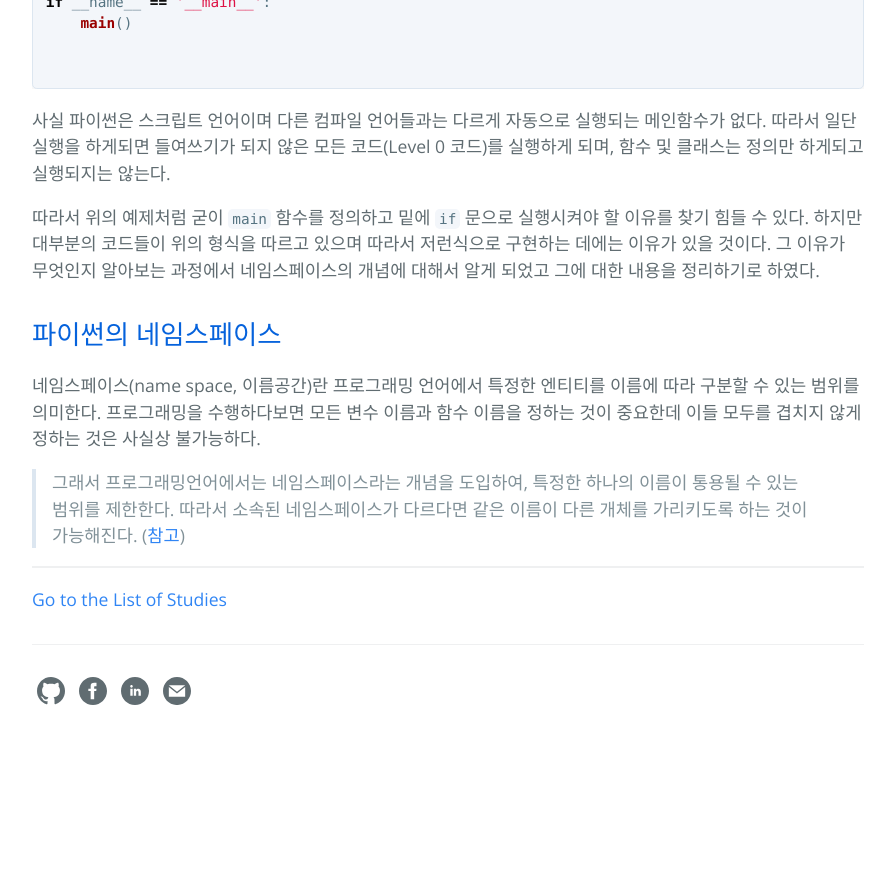
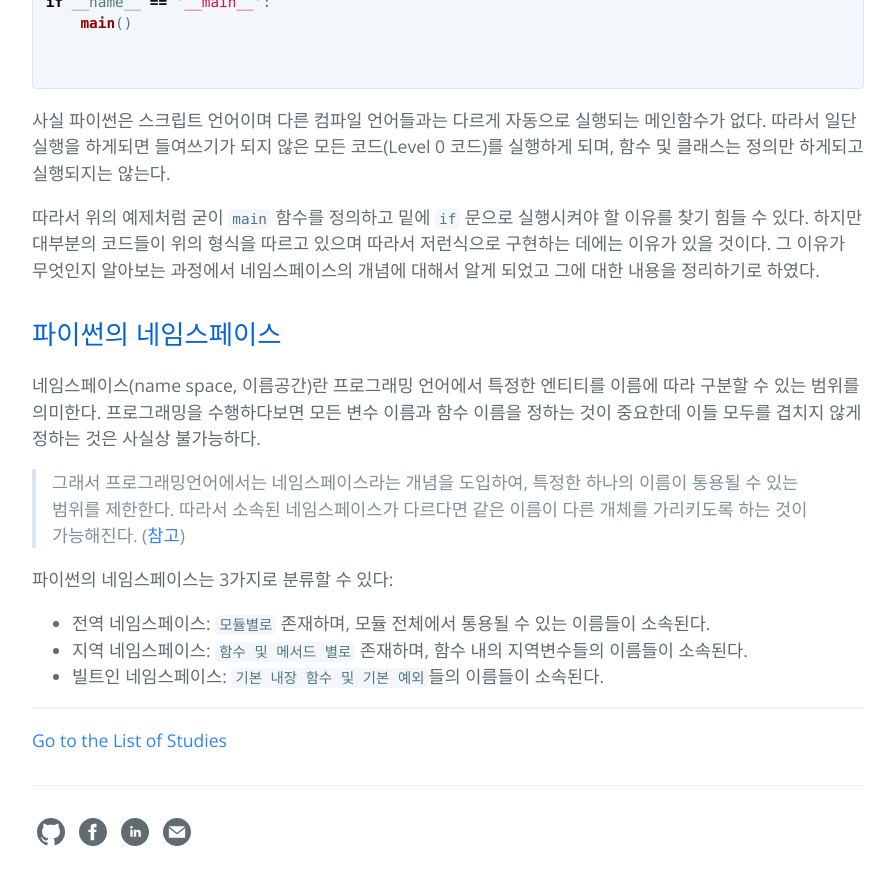
Before and after one commit to hcnoh/hcnoh.github.io, a Jekyll site: the page built from _posts/2019-01-30-python-namespace.md, in a window 1280 px wide and 900 px high, scrolled down 770 px. Shown: the top 885 px of the window, without its empty margins (192-1087 px from the left). Built offline with Jekyll 4.4.1, drawn with Linux system fonts in a browser that asks for light colours; comment, search, counter and statistics services are not loaded; before the commit the page ends 1529 px from its top, so only the background shows below that.

Commit message:
Update 2019-01-30-python-namespace.md

```diff
--- a/_posts/2019-01-30-python-namespace.md
+++ b/_posts/2019-01-30-python-namespace.md
@@ -38,3 +38,8 @@ if __name__ == '__main__':
 네임스페이스(name space, 이름공간)란 프로그래밍 언어에서 특정한 엔티티를 이름에 따라 구분할 수 있는 범위를 의미한다. 프로그래밍을 수행하다보면 모든 변수 이름과 함수 이름을 정하는 것이 중요한데 이들 모두를 겹치지 않게 정하는 것은 사실상 불가능하다.
 
 > 그래서 프로그래밍언어에서는 네임스페이스라는 개념을 도입하여, 특정한 하나의 이름이 통용될 수 있는 범위를 제한한다. 따라서 소속된 네임스페이스가 다르다면 같은 이름이 다른 개체를 가리키도록 하는 것이 가능해진다. ([참고](https://soooprmx.com/archives/5854))
+
+파이썬의 네임스페이스는 3가지로 분류할 수 있다:
+- 전역 네임스페이스: `모듈별로` 존재하며, 모듈 전체에서 통용될 수 있는 이름들이 소속된다.
+- 지역 네임스페이스: `함수 및 메서드 별로` 존재하며, 함수 내의 지역변수들의 이름들이 소속된다.
+- 빌트인 네임스페이스: `기본 내장 함수 및 기본 예외`들의 이름들이 소속된다.
```
